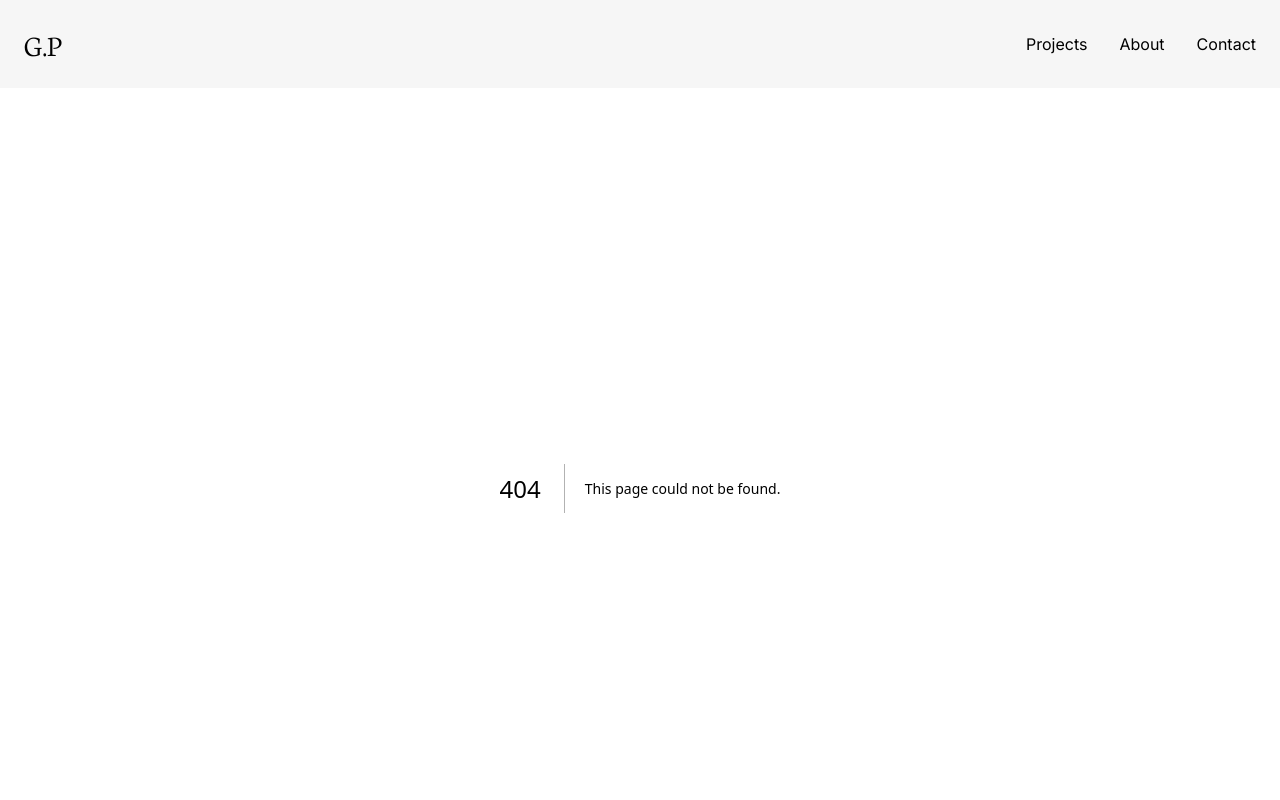
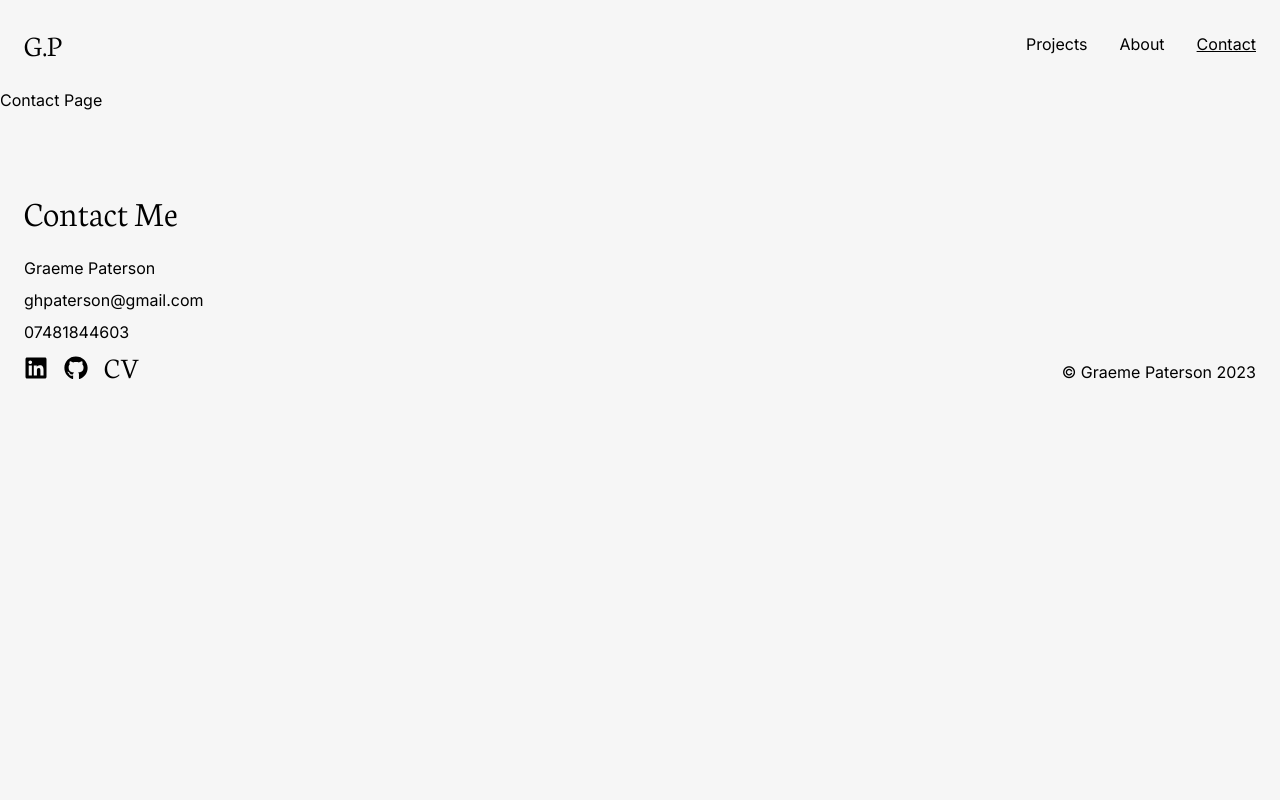
Before and after one commit to ghpaterson/graeme-paterson, a Next.js app: page /contact in a window 1280 px wide. Before the commit this address had no page. Shown: the top 800 px of the page. Built offline with nearby package versions, Linux system fonts and the light colour scheme.

Commit message:
added socials links on footer contact me section

```diff
--- /dev/null
+++ b/app/contact/page.js
@@ -0,0 +1,7 @@
+export default function Contact() {
+  return (
+    <main>
+      <h1>Contact Page</h1>
+    </main>
+  );
+}
--- a/app/globals.css
+++ b/app/globals.css
@@ -22,7 +22,35 @@
   box-sizing: border-box;
 }
 body {
-  margin: 0px 20px;
+  margin: 0px;
   background-color: #F6F6F6;
   font-family: system-ui, -apple-system, BlinkMacSystemFont, 'Segoe UI', Roboto, Oxygen, Ubuntu, Cantarell, 'Open Sans', 'Helvetica Neue', sans-serif;
 }
+
+.overlay{
+  margin: 0;
+  padding: 0;
+  box-sizing: border-box;
+  width: 100%;
+  height: 100vh;
+  background-color: #F6F6F6;
+  overflow: hidden;
+  position: fixed;
+  z-index: 2;
+  display: flex;
+
+}
+
+.counter{
+  position: fixed;
+  width: 100%;
+  height: 100%;
+  display: flex;
+  justify-content: flex-end;
+  align-items: flex-end;
+  z-index: 10000;
+  color: #000;
+  padding: 0.2em 0.4em;
+  font-size: 15vw;
+
+}
--- a/app/page.js
+++ b/app/page.js
@@ -3,10 +3,12 @@ import RowThree from "@/components/RowThree";
 import RowTwo from "@/components/RowTwo";
 import Hero from "@/components/hero";
 import RowFour from "@/components/RowFour";
+import LoaderExperiment from "@/components/loaderExperiment";
 
 export default function Home() {
   return (
     <main className="md:mx-6 py-10 md:py-0 grid grid-cols-1">
+      {/* <LoaderExperiment /> */}
       <Hero />
       <RowOne />
       <RowTwo />
--- a/components/Footer.js
+++ b/components/Footer.js
@@ -1,10 +1,31 @@
+import { FaGithub, FaLinkedin } from "react-icons/fa";
+import Link from "next/link";
+
 export default function Footer() {
+  const linkedinURL = "https://www.linkedin.com/in/ghpaterson/";
+  const githubURL = "https://github.com/ghpaterson";
   return (
-    <footer className="w-full flex flex-col md:flex-row justify-between py-10 px-6 gap-4 md:gap-0 ">
+    <footer className="w-full flex flex-col md:flex-row justify-between py-20 px-6 gap-4 md:gap-0 ">
       <div>
-        <p>Graeme Paterson</p>
-        <p>ghpaterson@gmail.com</p>
-        <p>07481844603</p>
+        <h1 className="text-4xl font-neuton pb-6">Contact Me</h1>
+        <div className="flex flex-col gap-2">
+          <p>Graeme Paterson</p>
+          <p>ghpaterson@gmail.com</p>
+          <p>07481844603</p>
+          <div className="flex gap-4 text-2xl items-center cursor-pointer">
+            <Link href={linkedinURL} target="_blank" alt="link to linkedin">
+              <FaLinkedin className="hover:scale-125 hover:text-melon" />
+            </Link>
+            <Link href={githubURL} target="_blank" alt="link to github">
+              <FaGithub className="hover:scale-125 hover:text-melon" />
+            </Link>
+            <Link href="/GraemePaterson-CV.pdf" target="_blank">
+              <h1 className="font-neuton text-3xl -mt-1 hover:scale-125 hover:text-melon">
+                CV
+              </h1>
+            </Link>
+          </div>
+        </div>
       </div>
       <div className="flex items-end">
         <p>&copy; Graeme Paterson 2023</p>
--- a/components/Header.js
+++ b/components/Header.js
@@ -49,7 +49,7 @@ export default function NavBar() {
           <ul className="flex flex-col items-center w-screen gap-8 md:flex-row md:items-center md:justify-end text-2xl md:text-base md:py-0 py-10 cursor-pointer">
             <NavLink path="/projects" text="Projects" closeMenu={closeMenu} />
             <NavLink path="/about" text="About" closeMenu={closeMenu} />
-            <NavLink path="#" text="Contact" closeMenu={closeMenu} />
+            <NavLink path="/contact" text="Contact" closeMenu={closeMenu} />
           </ul>
         </nav>
       </div>
--- a/components/Hero.js
+++ b/components/Hero.js
@@ -1,3 +1,5 @@
+"use client";
+
 import { IoLocationOutline } from "react-icons/io5";
 import Link from "next/link";
 import { BsArrowUpRightCircle } from "react-icons/bs";
--- /dev/null
+++ b/components/loaderExperiment.js
@@ -0,0 +1,45 @@
+"use client";
+
+import { useEffect } from "react";
+
+export default function LoaderExperiment() {
+  useEffect(() => {
+    function startLoader() {
+      // Check if document is defined (client-side rendering)
+      if (typeof document !== "undefined") {
+        let counterElement = document.querySelector(".counter");
+        let currentValue = 0;
+
+        function updateCounter() {
+          if (currentValue === 100) {
+            return;
+          }
+
+          currentValue += Math.floor(Math.random() * 10) + 1;
+
+          if (currentValue > 100) {
+            currentValue = 100;
+          }
+
+          counterElement.textContent = currentValue;
+
+          let delay = Math.floor(Math.random() * 200) + 50;
+          setTimeout(updateCounter, delay);
+        }
+
+        updateCounter();
+      }
+    }
+
+    startLoader();
+  }, []); // Empty dependency array ensures useEffect runs once on mount
+
+  return (
+    <>
+      <h1 id="counter" className="counter">
+        0
+      </h1>
+      <div className="overlay"></div>
+    </>
+  );
+}
```
Also changed, not shown: 1 other file (tests, documents, lock files or other folders).
